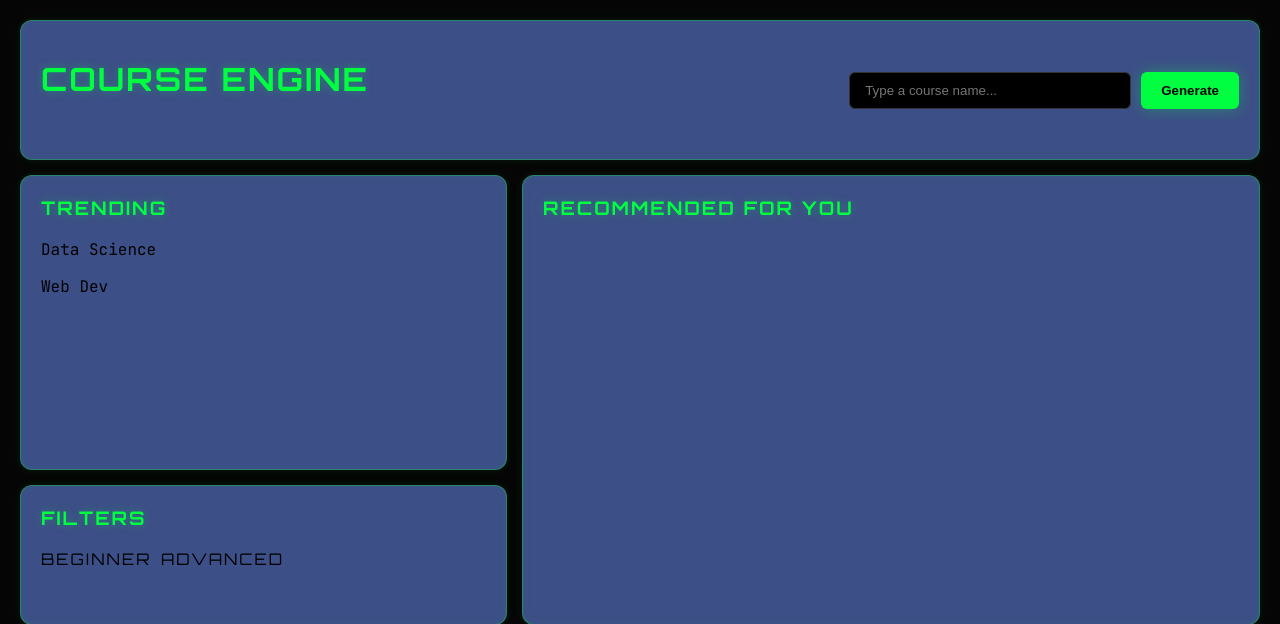
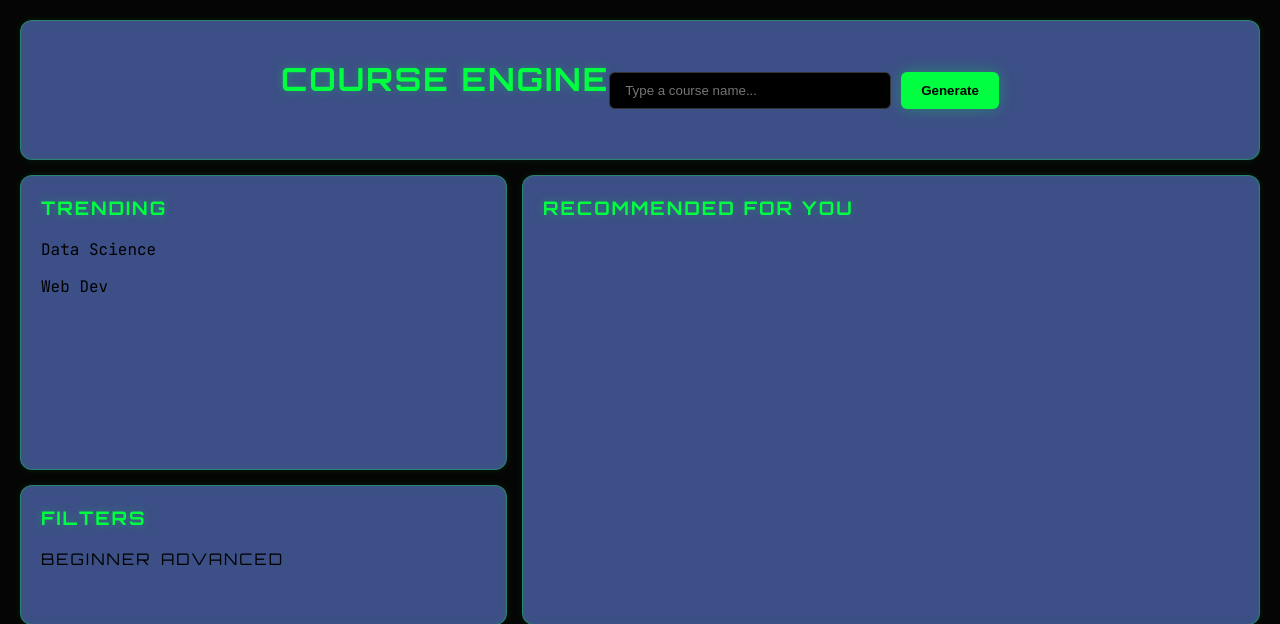
Before and after one commit to Thoufiq-7/ML_Project, a Flask app: page / in a window 1280 px wide. Shown: the top 624 px of the page. Run offline with Flask 3, Linux system fonts and the light colour scheme.

Commit message:
mod-div 1

```diff
--- a/frontend/static/style.css
+++ b/frontend/static/style.css
@@ -1,5 +1,5 @@
 /* 1. Global Reset & Dark Theme */
-@import url('https://fonts.googleapis.com/css2?family=JetBrains+Mono:wght@400;700&family=Orbitron:wght@400;700&display=swap');
+@import url("https://fonts.googleapis.com/css2?family=JetBrains+Mono:wght@400;700&family=Orbitron:wght@400;700&display=swap");
 :root {
   --bg-dark: #050505;
   --card-bg: #3c4f87;
@@ -7,8 +7,8 @@
   --accent-glow: rgba(0, 255, 65, 0.3);
 
   /* NEW FONT VARIABLES */
-  --font-main: 'JetBrains Mono', monospace; /* For UI/Text */
-  --font-header: 'Orbitron', sans-serif;    /* For Titles */
+  --font-main: "JetBrains Mono", monospace; /* For UI/Text */
+  --font-header: "Orbitron", sans-serif; /* For Titles */
 }
 
 body {
@@ -23,7 +23,11 @@
 }
 
 /* Apply the "Space" font to headers */
-h1, h2, h3, h4, .badge {
+h1,
+h2,
+h3,
+h4,
+.badge {
   font-family: var(--font-header);
   text-transform: uppercase;
   letter-spacing: 2px;
@@ -68,7 +72,7 @@
 .div1 {
   grid-column: span 5 / span 5;
   display: flex;
-  justify-content: space-between;
+  justify-content: center;
   align-items: center;
 }
 
```
